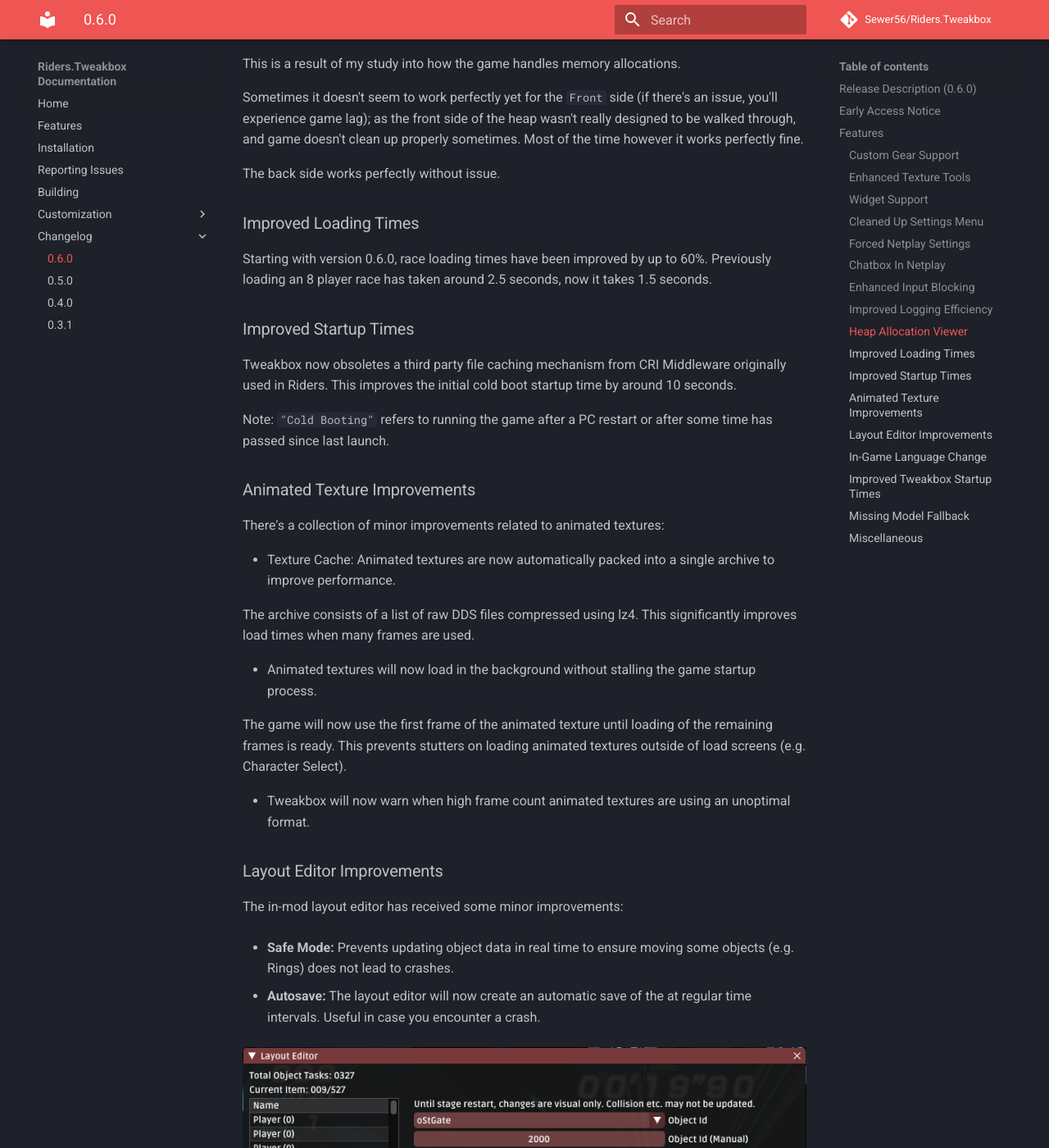
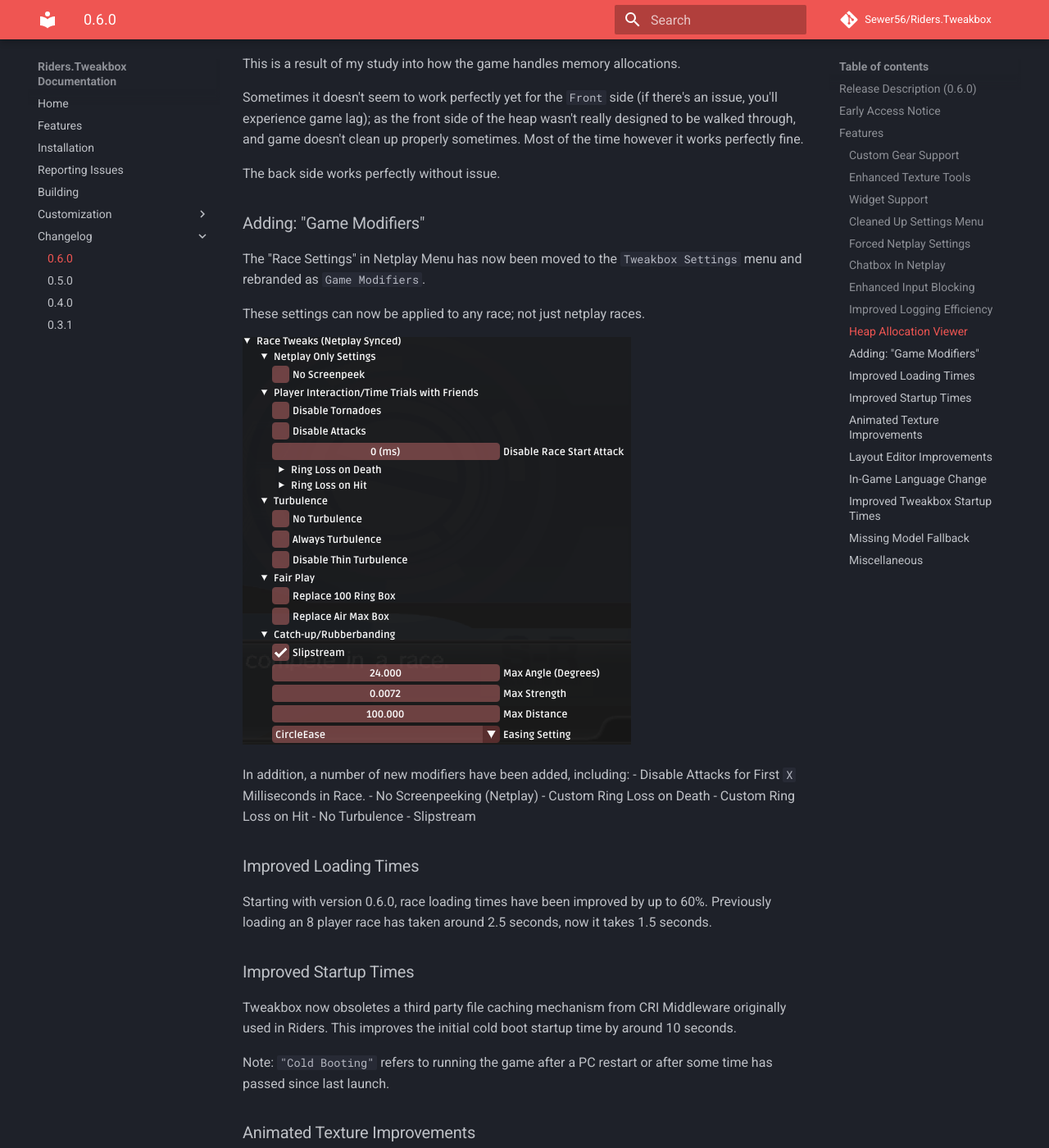
Before and after one commit to Sewer56/Riders.Tweakbox, an MkDocs documentation site: the page built from docs/Changelogs/0.6.0/0.6.0.md, in a window 1280 px wide and 1400 px high, scrolled down 6196 px. Shown: the whole window at 82% size. Built offline with MkDocs 1.6.1 and Material for MkDocs 9.7.7, drawn with Linux system fonts in a browser that asks for light colours; comment, search, counter and statistics services are not loaded; some of the changed text lies outside the part shown.

Commit message:
Added: Missing features from Changelog

```diff
--- a/docs/Changelogs/0.6.0/0.6.0.md
+++ b/docs/Changelogs/0.6.0/0.6.0.md
@@ -122,6 +122,22 @@
 
 The back side works perfectly without issue.
 
+### Adding: "Game Modifiers"
+
+The "Race Settings" in Netplay Menu has now been moved to the `Tweakbox Settings` menu and rebranded as `Game Modifiers`.
+
+These settings can now be applied to any race; not just netplay races.
+
+![](./Modifiers.png)
+
+In addition, a number of new modifiers have been added, including:
+- Disable Attacks for First `X` Milliseconds in Race.
+- No Screenpeeking (Netplay)
+- Custom Ring Loss on Death
+- Custom Ring Loss on Hit
+- No Turbulence
+- Slipstream
+
 ### Improved Loading Times
 
 Starting with version 0.6.0, race loading times have been improved by up to 60%.
@@ -182,8 +198,13 @@
 - C#10 Features (Logging Improvements, File Scoped Namespaces)
 - Fixed: Workaround for CPU Usage monitoring not working for some users.
 - Fixed: Bad link in GitHub repository for documentation.
+- Fixed: Softlock in results screen on Netplay if host quits before client opens screen.
 - Fixed: Bug causing the last frame of an animated texture to be skipped.
+- Fixed: Tweakbox crashes under DXVK. (Might work on Linux now too)
+- Fixed: Tweakbox no longer crashes on failing to connect to NAT Punching Server.
 - Added: Tweakbox will now report unhandled errors/exceptions in the log.
+- Added: An option to disable particles in case of performance issues.
+- Added: Recommendation to use DXVK in the Graphics tab.
 - Changed: Do not fast forward if game resets frame counter (e.g. after load screens).
 - Improved: Texture decompression performance (by a tiny amount).
 - Changed: Made frame pacing more aggressive (slightly increased CPU usage for better pacing).
```
Also changed, not shown: docs/Changelogs/0.6.0/Modifiers.png (added).
